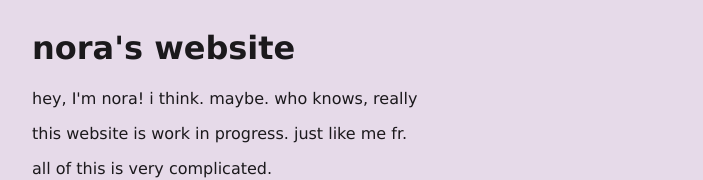
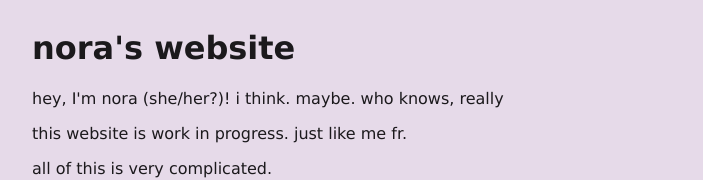
Before and after one commit to Noratrieb/vps, a plain HTML site: page vps1/nora/index.html in a window 1280 px wide. Shown: the top 180 px of the page, without its empty margins (288-991 px from the left). Drawn offline with Linux system fonts and the light colour scheme.

Commit message:
Update index.html

```diff
--- a/vps1/nora/index.html
+++ b/vps1/nora/index.html
@@ -11,7 +11,7 @@
       <div class="main-content-inner">
         <h1>nora's website</h1>
         <div>
-        <p>hey, I'm nora! i think. maybe. who knows, really</p>
+        <p>hey, I'm nora (she/her?)! i think. maybe. who knows, really</p>
         <p>this website is work in progress. just like me fr.</p>
         <p>all of this is very complicated.</p>
         <p>it's very empty for now.</p>
```
